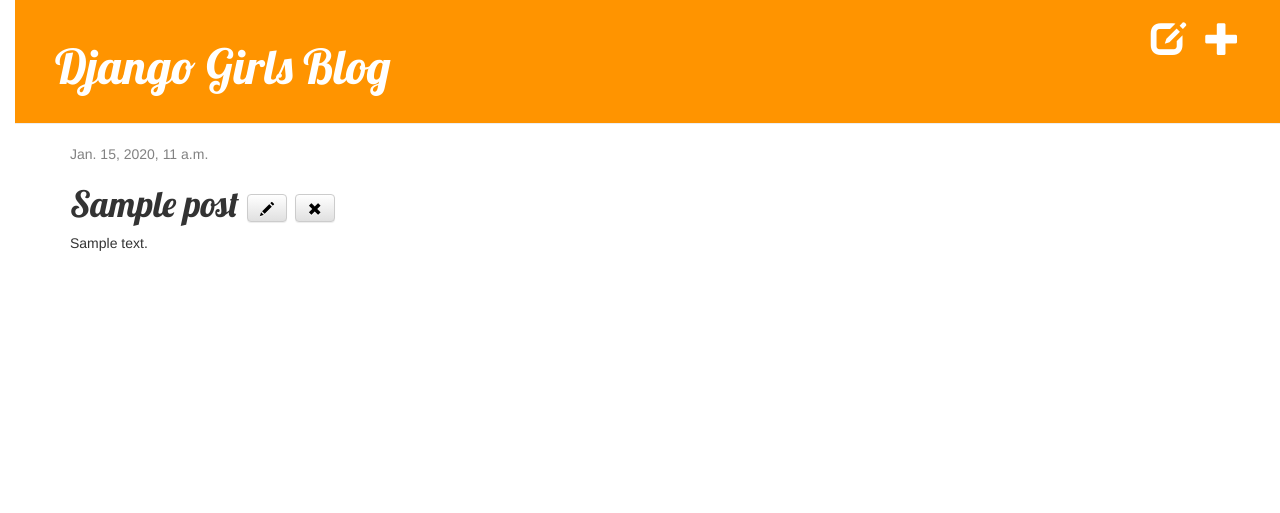
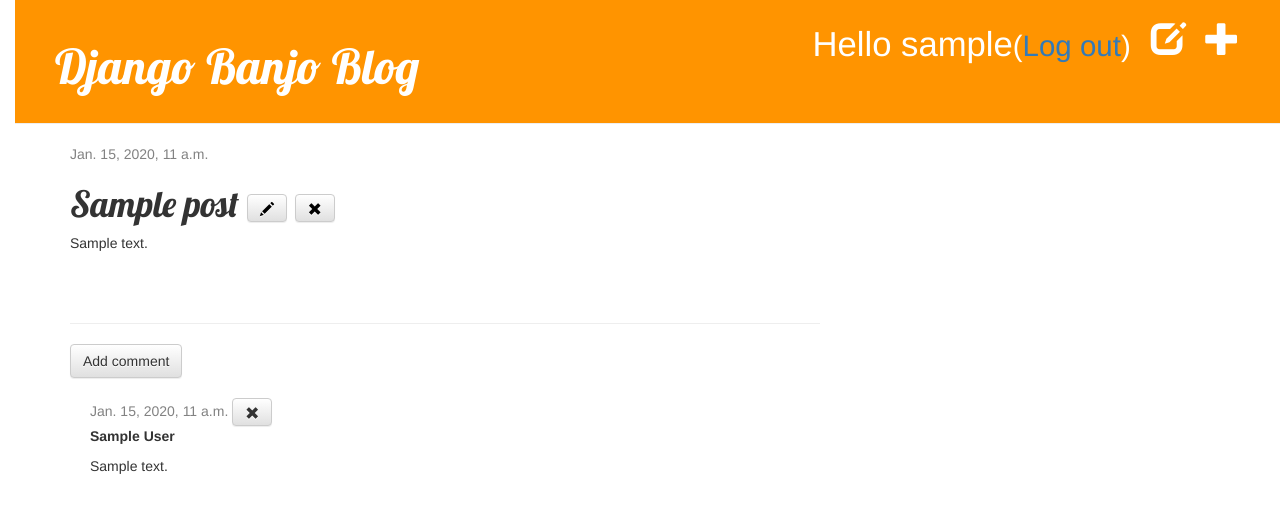
Before and after one commit to ranemloc/my-first-blog, a Django app: page /post/1/ in a window 1280 px wide. Shown: the top 513 px of the page. Run offline with Django 3.2, Linux system fonts and the light colour scheme; a user stored in the database is signed in; tables that the repository leaves empty hold one stand-in row (values such as "Sample post"); some libraries are stand-ins or nearby versions.

Commit message:
Add the comment model.

```diff
--- a/blog/admin.py
+++ b/blog/admin.py
@@ -1,5 +1,6 @@
 from django.contrib import admin
-from .models import Post
+from .models import Post, Comment
 
 admin.site.register(Post)
+admin.site.register(Comment)
 # Register your models here.
--- a/blog/models.py
+++ b/blog/models.py
@@ -16,3 +16,20 @@
 
     def __str__(self):
         return self.title
+
+    def approved_comments(self):
+        return self.comments.filter(approved_comment=True)
+
+class Comment(models.Model):
+    post = models.ForeignKey('blog.Post', related_name='comments')
+    author = models.CharField(max_length=200)
+    text = models.TextField()
+    created_date = models.DateTimeField(default=timezone.now)
+    approved_comment = models.BooleanField(default=False)
+
+    def approve(self):
+        self.approved_comment = True
+        self.save()
+
+    def __str__(self):
+        return self.text
--- a/blog/static/css/blog.css
+++ b/blog/static/css/blog.css
@@ -48,3 +48,7 @@
 .post h1 a, .post h1 a:visited {
     color: #000000;
 }
+
+.comment {
+    margin: 20px 0px 20px 20px;
+}
--- a/blog/templates/blog/base.html
+++ b/blog/templates/blog/base.html
@@ -12,8 +12,11 @@
             {% if user.is_authenticated %}
               <a href="{% url 'post_new' %}" class="top-menu"><span class="glyphicon glyphicon-plus"></span></a>
               <a href="{% url 'post_draft_list' %}" class="top-menu"><span class="glyphicon glyphicon-edit"></span></a>
+              <p class="top-menu">Hello {{ user.username }}<small>(<a href="{% url 'logout' %}">Log out</a>)</small></p>
+            {% else %}
+              <a href="{% url 'login' %}" class="top-menu"><span class="glyphicon glyphicon-lock"></span></a>
             {% endif %}
-            <h1><a href="/">Django Girls Blog</a></h1>
+            <h1><a href="/">Django Banjo Blog</a></h1>
         </div>
         <div class="content container">
             <div class="row">
--- a/blog/templates/blog/post_detail.html
+++ b/blog/templates/blog/post_detail.html
@@ -20,4 +20,25 @@
         </h1>
         <p>{{ post.text|linebreaksbr }}</p>
     </div>
+    <hr>
+    <a class="btn btn-default" href="{% url 'add_comment_to_post' pk=post.pk %}">Add comment</a>
+    {% for comment in post.comments.all %}
+      {% if user.is_authenticated or comment.approved_comment %}
+          <div class="comment">
+              <div class="date">
+                  {{ comment.created_date }}
+                  {% if user.is_authenticated %}
+                    <a class="btn btn-default" href="{% url 'comment_remove' pk=comment.pk %}"><span class="glyphicon glyphicon-remove"></span></a>
+                  {% endif %}
+                  {% if not comment.approved_comment %}
+                      <a class="btn btn-default" href="{% url 'comment_approve' pk=comment.pk %}"><span class="glyphicon glyphicon-ok"></span></a>
+                  {% endif %}
+              </div>
+              <strong>{{ comment.author }}</strong>
+              <p>{{ comment.text|linebreaks }}</p>
+          </div>
+      {% endif %}
+    {% empty %}
+      <p>No comments here yet :(</p>
+    {% endfor %}
 {% endblock %}
--- a/blog/templates/blog/post_list.html
+++ b/blog/templates/blog/post_list.html
@@ -8,6 +8,7 @@
       </div>
       <h1><a href="{% url 'post_detail' pk=post.pk %}">{{ post.title }}</a></h1>
       <p>{{ post.text|linebreaksbr }}</p>
+      <a href="{% url 'post_detail' pk=post.pk %}">Comments: {{ post.approved_comments.count }}</a>
     </div>
   {% endfor %}
 {% endblock %}
--- a/blog/urls.py
+++ b/blog/urls.py
@@ -9,4 +9,7 @@
     url(r'^drafts/$', views.post_draft_list, name='post_draft_list'),
     url(r'^post/(?P<pk>\d+)/publish/$', views.post_publish, name='post_publish'),
     url(r'^post/(?P<pk>\d+)/remove/$', views.post_remove, name='post_remove'),
+    url(r'^post/(?P<pk>\d+)/comment/$', views.add_comment_to_post , name='add_comment_to_post'),
+    url(r'^comment/(?P<pk>\d+)/approve/$', views.comment_approve, name='comment_approve'),
+    url(r'^comment/(?P<pk>\d+)/remove/$', views.comment_remove, name='comment_remove'),
 ]
--- a/blog/views.py
+++ b/blog/views.py
@@ -1,7 +1,8 @@
 from django.shortcuts import render, redirect, get_object_or_404
+from django.contrib.auth.decorators import login_required
 from django.utils import timezone
-from .models import Post
-from .forms import PostForm
+from .models import Post, Comment
+from .forms import PostForm, CommentForm
 
 # Create your views here.
 
@@ -13,6 +14,7 @@
     post = get_object_or_404(Post, pk=pk)
     return render(request, 'blog/post_detail.html', {'post': post})
 
+@login_required
 def post_new(request):
     if request.method == "POST":
         form = PostForm(request.POST)
@@ -25,6 +27,7 @@
         form = PostForm()
     return render(request, 'blog/post_edit.html', {'form':form})
 
+@login_required
 def post_edit(request, pk):
     post = get_object_or_404(Post, pk=pk)
     if request.method == "POST":
@@ -39,16 +42,46 @@
         form = PostForm(instance=post)
     return render(request, 'blog/post_edit.html', {'form':form})
 
+@login_required
 def post_draft_list(request):
     posts = Post.objects.filter(published_date__isnull=True).order_by('created_date')
     return render(request, 'blog/post_draft_list.html', {'posts':posts})
 
+@login_required
 def post_publish(request, pk):
     post = get_object_or_404(Post, pk=pk)
     post.publish()
     return redirect('post_detail', pk=pk)
 
+@login_required
 def post_remove(request, pk):
     post = get_object_or_404(Post, pk=pk)
     post.delete()
     return redirect('post_list')
+
+@login_required
+def add_comment_to_post(request, pk):
+    post = get_object_or_404(Post, pk=pk)
+    if request.method=="POST":
+        form = CommentForm(request.POST)
+        if form.is_valid():
+            comment = form.save(commit=False)
+            comment.post = post
+            comment.save()
+            return redirect('post_detail', pk=post.pk)
+    else:
+        form = CommentForm()
+    return render(request, 'blog/add_comment_to_post.html', {'form':form})
+
+@login_required
+def comment_approve(request, pk):
+    comment = get_object_or_404(Comment, pk=pk)
+    comment.approve()
+    return redirect('post_detail', pk=comment.post.pk)
+
+@login_required
+def comment_remove(request, pk):
+    comment = get_object_or_404(Comment, pk=pk)
+    post_pk = comment.post.pk
+    comment.delete()
+    return redirect('post_detail', pk=post_pk)
--- a/mysite/settings.py
+++ b/mysite/settings.py
@@ -121,3 +121,5 @@
 
 STATIC_URL = '/static/'
 STATIC_ROOT = os.path.join(BASE_DIR, 'static')
+
+LOGIN_REDIRECT_URL = '/'
--- a/mysite/urls.py
+++ b/mysite/urls.py
@@ -14,9 +14,12 @@
     2. Add a URL to urlpatterns:  url(r'^blog/', include('blog.urls'))
 """
 from django.conf.urls import include, url
+from django.contrib.auth import views
 from django.contrib import admin
 
 urlpatterns = [
     url(r'^admin/', admin.site.urls),
+    url(r'^accounts/login/$', views.login, name='login'),
+    url(r'^accounts/logout/$', views.logout, name='logout', kwargs={'next_page': '/'}),
     url(r'', include('blog.urls')),
 ]
```
Also changed, not shown: blog/forms.py (+7 -1 lines), blog/templates/blog/add_comment_to_post.html (added, +9 -0 lines), blog/templates/registration/login.html (added, +26 -0 lines), blog/migrations/0002_comment.py (added), 1 other file.
